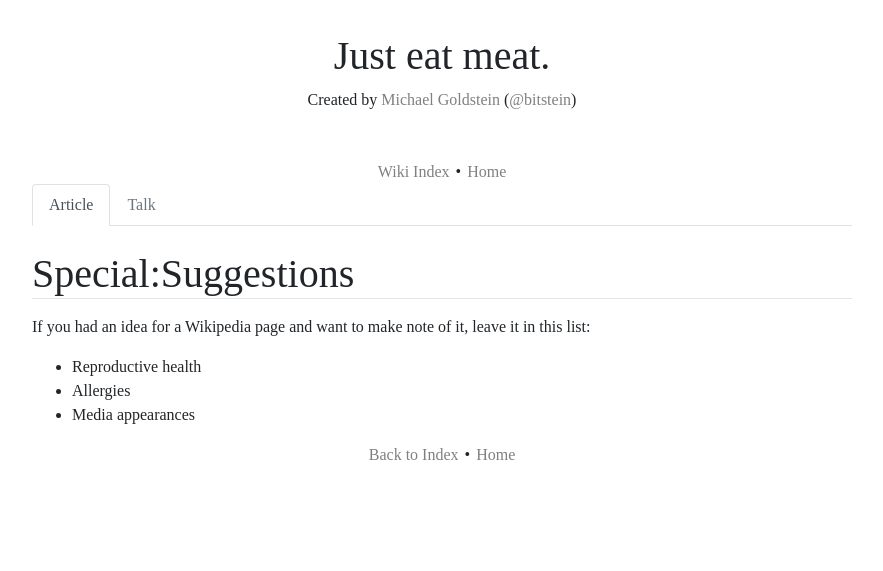
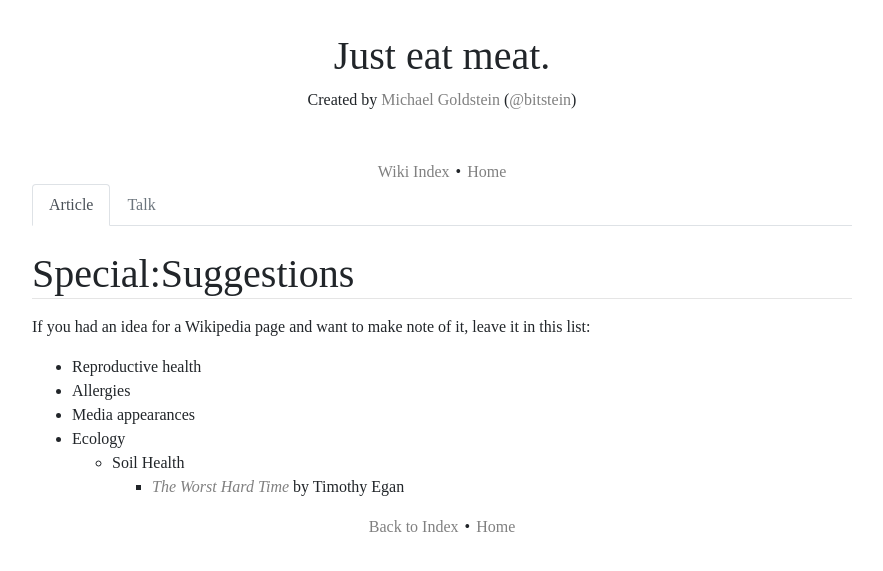
Before and after one commit to bitstein/justmeat.co, a Jekyll site: the page built from wiki/pages/special:suggestions.md, in a window 1280 px wide. Shown: the top 571 px of the page, without its empty margins (198-1081 px from the left). Built offline with Jekyll 4.4.1, drawn with Linux system fonts in a browser that asks for light colours; nearby versions of some CDN libraries; some web fonts are replaced.

Commit message:
Update special:suggestions.md

```diff
--- a/wiki/pages/special:suggestions.md
+++ b/wiki/pages/special:suggestions.md
@@ -10,3 +10,6 @@ If you had an idea for a Wikipedia page and want to make note of it, leave it in
 * Reproductive health
 * Allergies
 * Media appearances
+* Ecology
+  * Soil Health
+    * [_The Worst Hard Time_](https://www.amazon.com/Worst-Hard-Time-Survived-American/dp/0618773479) by Timothy Egan
```
